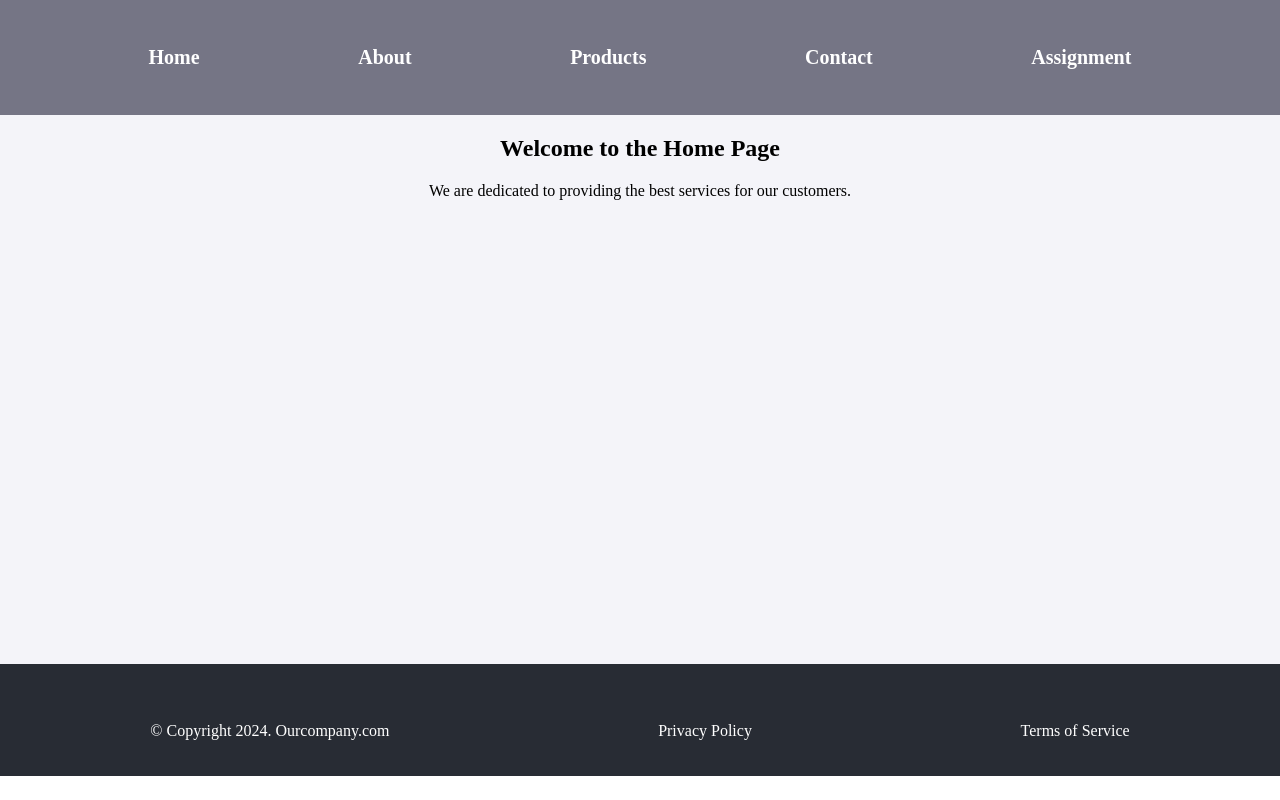
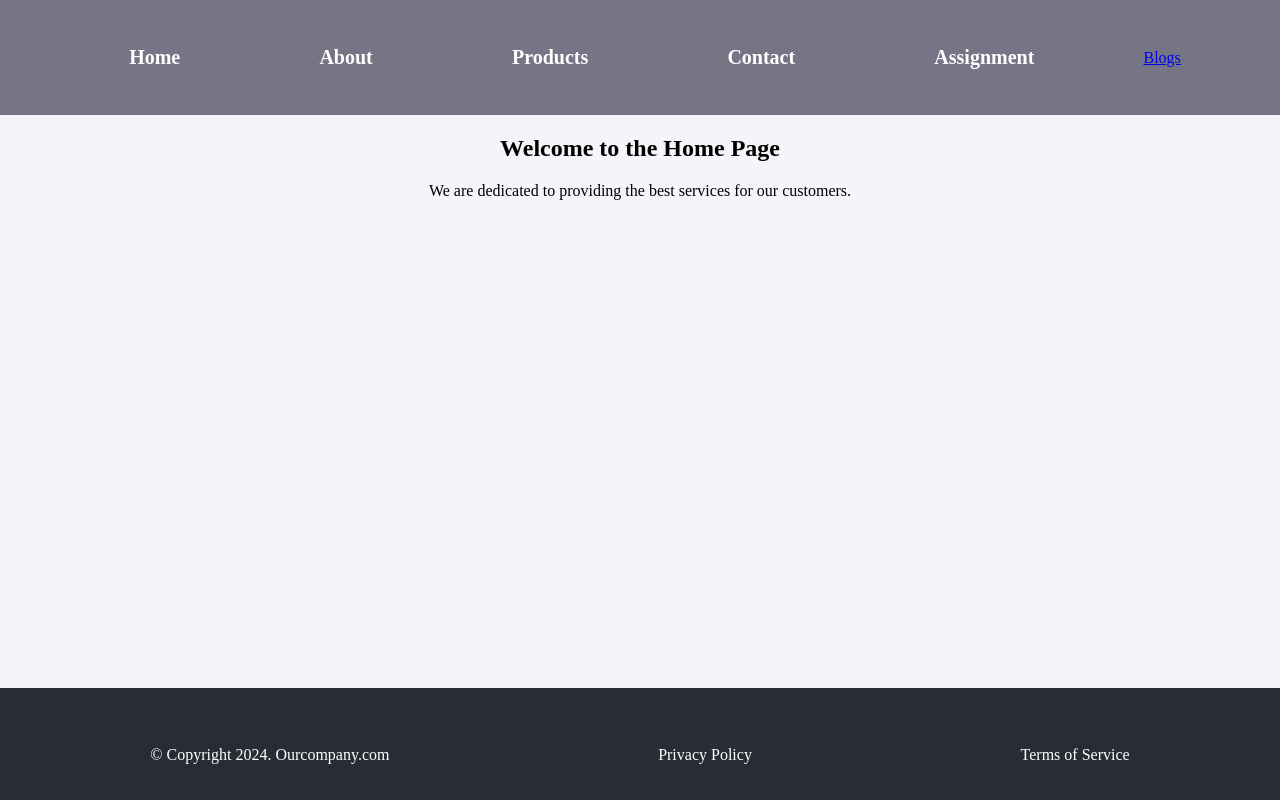
Before and after one commit to guranda26/online-shop, a React (Create React App) app: page / in a window 1280 px wide. Built offline with nearby package versions, Linux system fonts and the light colour scheme.

Commit message:
fix height of main page

```diff
--- a/src/App.js
+++ b/src/App.js
@@ -8,6 +8,7 @@ import Products from "./components/Products";
 import NewObject from "./components/NewObject";
 import BlogItems from "./components/BlogItems";
 import BlogItem from "./components/BlogItem";
+import Profile from "./components/Profile";
 
 function App() {
   return (
@@ -22,6 +23,8 @@ function App() {
           <Route path="/blogs" element={<BlogItems />} />
           <Route path="/blogs/posts/:id" element={<BlogItem />} />
           <Route path="/assignment-3" element={<NewObject />} />
+          <Route path="/profile" element={<Profile />} />
+          <Route />
         </Route>
       </Routes>
     </div>
--- a/src/Layout.jsx
+++ b/src/Layout.jsx
@@ -1,6 +1,6 @@
 import React from "react";
 import { Outlet } from "react-router-dom";
-import Navbar from "./components/Navbar";
+import Navbar from "./components/Header";
 import Footer from "./components/Footer";
 
 const Layout = () => {
--- a/src/components/Navbar.jsx
+++ b/src/components/Header.jsx
@@ -2,17 +2,28 @@ import React from "react";
 import { Link } from "react-router-dom";
 import "../styles/Header.css";
 
-const Navbar = () => {
+const Header = () => {
   return (
     <header className="header">
       <nav className="navbar">
         <ul>
           <li className="nav-items">
             <Link to={"home"}>Home</Link>
+          </li>
+          <li className="nav-items">
             <Link to={"about"}>About</Link>
+          </li>
+          <li className="nav-items">
             <Link to={"products"}>Products</Link>
+          </li>
+          <li className="nav-items">
             <Link to={"contact"}>Contact</Link>
+          </li>
+          <li className="nav-items">
             <Link to={"assignment-3"}>Assignment</Link>
+          </li>
+          <li>
+            <Link to={"blogs"}>Blogs</Link>
           </li>
         </ul>
       </nav>
@@ -20,4 +31,4 @@ const Navbar = () => {
   );
 };
 
-export default Navbar;
+export default Header;
--- /dev/null
+++ b/src/components/Profile.jsx
@@ -0,0 +1,7 @@
+import React from "react";
+
+const Profile = () => {
+  return <section>This is a profile page</section>;
+};
+
+export default Profile;
--- a/src/styles/Header.css
+++ b/src/styles/Header.css
@@ -5,7 +5,7 @@
   max-height: 10vh;
 }
 
-.nav-items {
+.navbar ul {
   display: flex;
   align-items: center;
   justify-content: space-evenly;
--- a/src/styles/MainContent.css
+++ b/src/styles/MainContent.css
@@ -18,7 +18,7 @@ body.homepage-content {
 .layout {
   display: flex;
   flex-direction: column;
-  min-height: 97vh;
+  min-height: 100vh;
   overflow-y: hidden;
 }
 
```
